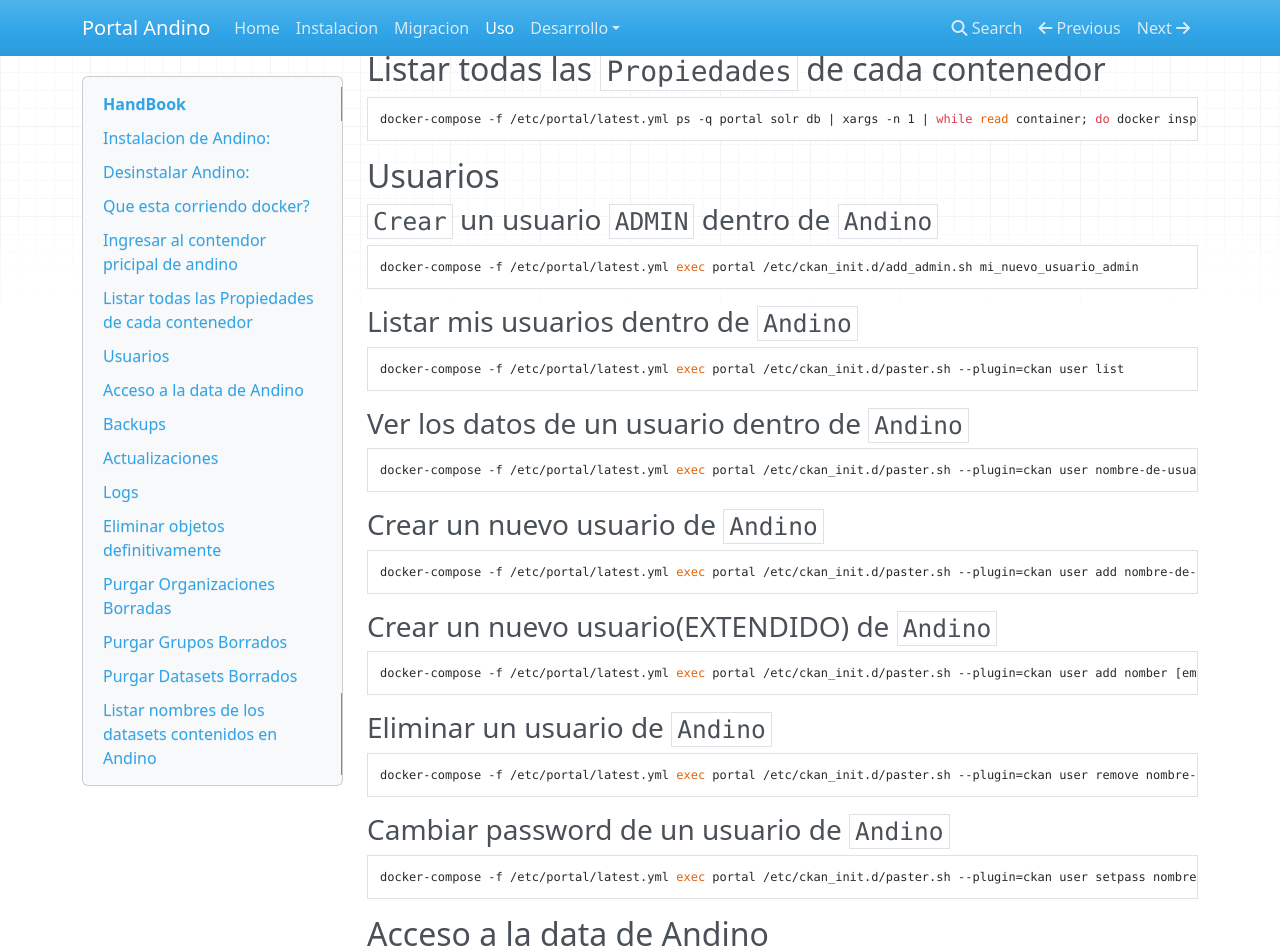
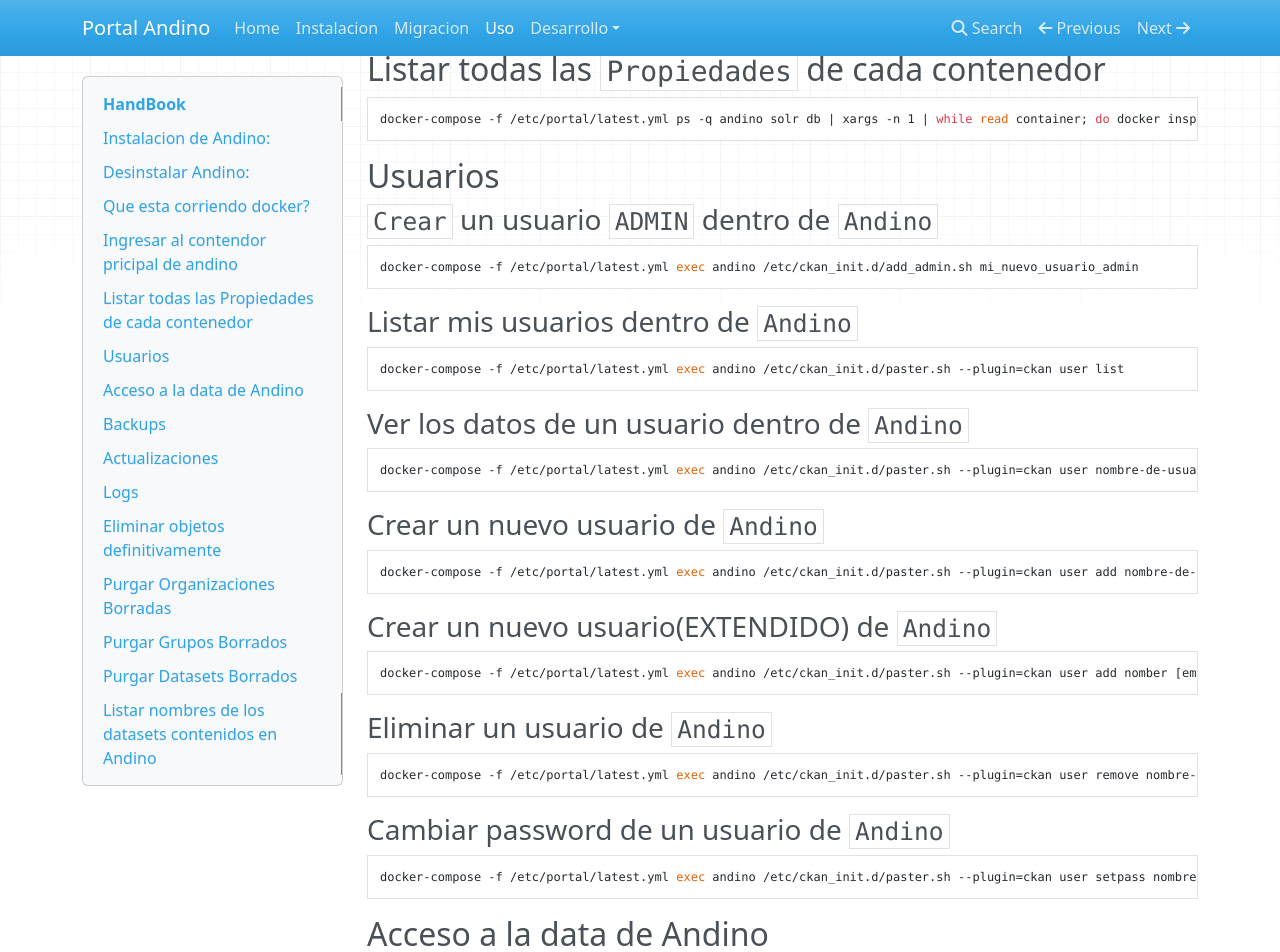
Before and after one commit to datosgobar/portal-andino, an MkDocs documentation site: the page built from docs/setup/usage.md, in a window 1280 px wide and 1400 px high, scrolled down 1811 px. Shown: the top 952 px of the window. Built offline with MkDocs 1.6.1, drawn with Linux system fonts in a browser that asks for light colours; nearby versions of some CDN libraries; old or Windows-style settings are respelled for this version of MkDocs; some of the changed text lies outside the part shown.

Commit message:
Corrijo error en el nombre del contenedor principal de la plataforma Andino

```diff
--- a/docs/setup/usage.md
+++ b/docs/setup/usage.md
@@ -80,62 +80,62 @@ Para obtener una lista de lo que esta corriendo actualmente Docker, podemos usar
 
 ## Ingresar al contendor pricipal de andino
 
-    docker-compose -f /etc/portal/latest.yml exec portal /bin/bash
+    docker-compose -f /etc/portal/latest.yml exec andino /bin/bash
 
 
 ## Listar todas las `Propiedades` de cada contenedor
 
-    docker-compose -f /etc/portal/latest.yml ps -q portal solr db | xargs -n 1 | while read container; do docker inspect $container; done
+    docker-compose -f /etc/portal/latest.yml ps -q andino solr db | xargs -n 1 | while read container; do docker inspect $container; done
 
 ## Usuarios
 
 ### `Crear` un usuario `ADMIN` dentro de `Andino`
 
-    docker-compose -f /etc/portal/latest.yml exec portal /etc/ckan_init.d/add_admin.sh mi_nuevo_usuario_admin
+    docker-compose -f /etc/portal/latest.yml exec andino /etc/ckan_init.d/add_admin.sh mi_nuevo_usuario_admin
 
 
 ### Listar mis usuarios dentro de `Andino`
 
-    docker-compose -f /etc/portal/latest.yml exec portal /etc/ckan_init.d/paster.sh --plugin=ckan user list
+    docker-compose -f /etc/portal/latest.yml exec andino /etc/ckan_init.d/paster.sh --plugin=ckan user list
 
 ### Ver los datos de un usuario dentro de `Andino`
 
-    docker-compose -f /etc/portal/latest.yml exec portal /etc/ckan_init.d/paster.sh --plugin=ckan user nombre-de-usuario
+    docker-compose -f /etc/portal/latest.yml exec andino /etc/ckan_init.d/paster.sh --plugin=ckan user nombre-de-usuario
 
 
 ### Crear un nuevo usuario de `Andino`
 
-    docker-compose -f /etc/portal/latest.yml exec portal /etc/ckan_init.d/paster.sh --plugin=ckan user add nombre-de-usuario
+    docker-compose -f /etc/portal/latest.yml exec andino /etc/ckan_init.d/paster.sh --plugin=ckan user add nombre-de-usuario
 
 
 ### Crear un nuevo usuario(EXTENDIDO) de `Andino`
 
-    docker-compose -f /etc/portal/latest.yml exec portal /etc/ckan_init.d/paster.sh --plugin=ckan user add nomber [email=mi-usuario@host.com password=mi-contraseña-rara apikey=unsecretomisticonoleible]
+    docker-compose -f /etc/portal/latest.yml exec andino /etc/ckan_init.d/paster.sh --plugin=ckan user add nomber [email=mi-usuario@host.com password=mi-contraseña-rara apikey=unsecretomisticonoleible]
 
 
 ### Eliminar un usuario de `Andino`
 
-    docker-compose -f /etc/portal/latest.yml exec portal /etc/ckan_init.d/paster.sh --plugin=ckan user remove nombre-de-usuario
+    docker-compose -f /etc/portal/latest.yml exec andino /etc/ckan_init.d/paster.sh --plugin=ckan user remove nombre-de-usuario
 
 
 ### Cambiar password de un usuario de `Andino`
 
-    docker-compose -f /etc/portal/latest.yml exec portal /etc/ckan_init.d/paster.sh --plugin=ckan user setpass nombre-de-usuario
+    docker-compose -f /etc/portal/latest.yml exec andino /etc/ckan_init.d/paster.sh --plugin=ckan user setpass nombre-de-usuario
 
 ## Acceso a la data de Andino
 
 ### Encontrar los `volumenes` de mi andino dentro de mi `FS`
 
-    docker-compose -f /etc/portal/latest.yml ps -q portal solr db | xargs -n 1 | while read container; do docker inspect -f ' {{.Name}}: {{range .Mounts}}{{.Source}}: {{.Destination}}  {{end}} ' $container; done
+    docker-compose -f /etc/portal/latest.yml ps -q andino solr db | xargs -n 1 | while read container; do docker inspect -f ' {{.Name}}: {{range .Mounts}}{{.Source}}: {{.Destination}}  {{end}} ' $container; done
 
 
 ### Ver los `IPs` de mis contenedores
 
-    docker-compose -f /etc/portal/latest.yml ps -q portal solr db | xargs -n 1 | while read container; do docker inspect -f '{{.Name}}: {{range .NetworkSettings.Networks}}{{.IPAddress}}{{end}}' $container; done
+    docker-compose -f /etc/portal/latest.yml ps -q andino solr db | xargs -n 1 | while read container; do docker inspect -f '{{.Name}}: {{range .NetworkSettings.Networks}}{{.IPAddress}}{{end}}' $container; done
 
 ### Ver las `variables de entorno` que tienen mis contenedores
 
-    docker-compose -f /etc/portal/latest.yml ps -q portal solr db | xargs -n 1 | while read container; do docker inspect -f '{{range $index, $value := .Config.Env}}export {{$value}}{{println}}{{end}}' $container; done
+    docker-compose -f /etc/portal/latest.yml ps -q andino solr db | xargs -n 1 | while read container; do docker inspect -f '{{range $index, $value := .Config.Env}}export {{$value}}{{println}}{{end}}' $container; done
 
 ### Acceder con `psql` a las `DB de andino`
 
```
